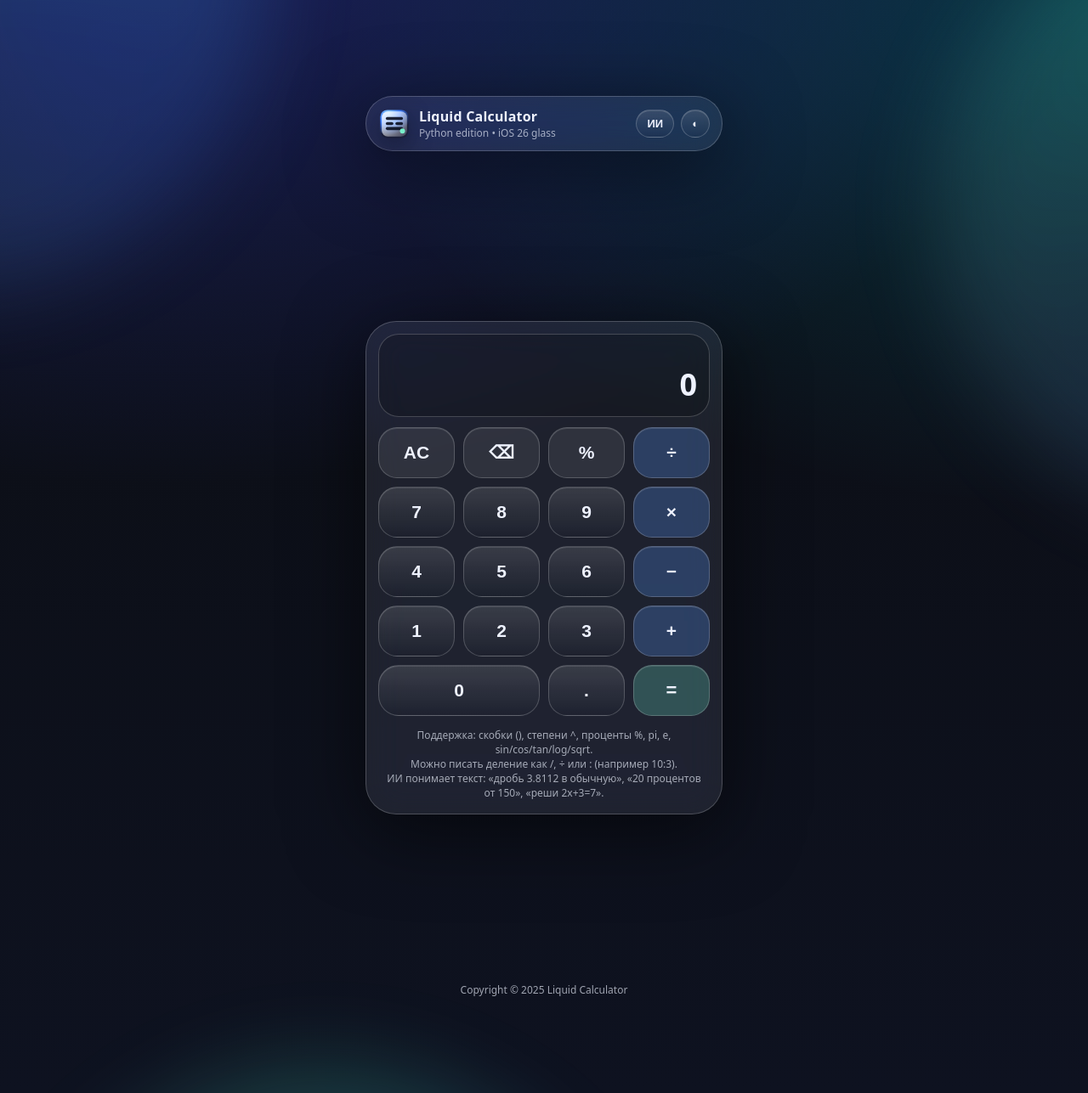
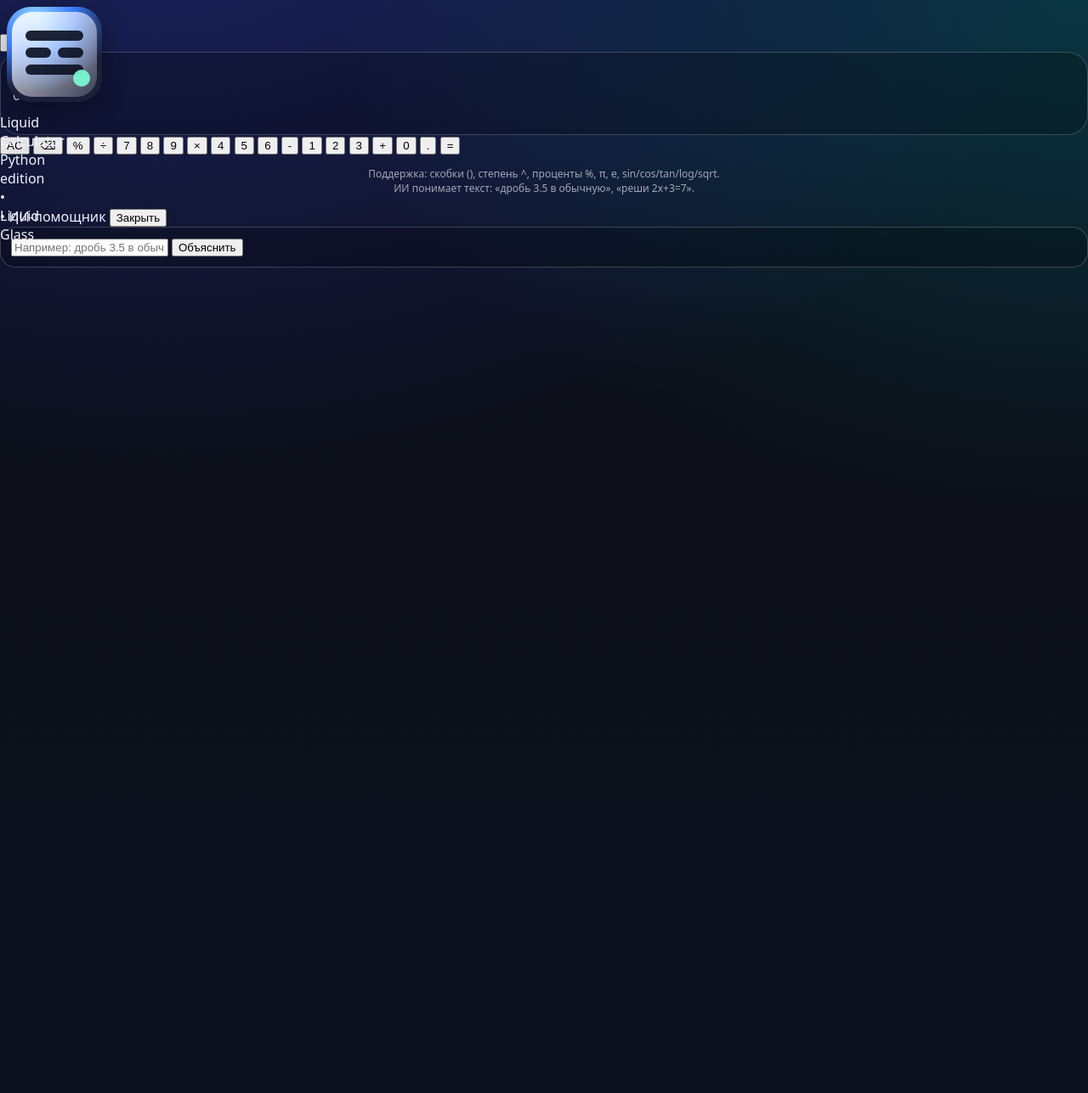
Before and after one commit to loltvics/Luqiud-Calculator, a Flask app: page / in a window 1280 px wide. Shown: the whole page at 85% size. Run offline with Flask 3, Linux system fonts and the light colour scheme.

Commit message:
Add files via upload

```diff
--- a/templates/index.html
+++ b/templates/index.html
@@ -1,4 +1,4 @@
-<!doctype html>
+<!DOCTYPE html>
 <html lang="ru">
 <head>
   <meta charset="utf-8" />
@@ -6,96 +6,82 @@
   <title>Liquid Calculator</title>
   <link rel="icon" href="/static/icon.svg" type="image/svg+xml">
   <link rel="stylesheet" href="/static/styles.css" />
+
+  <!-- 🔐 Google Verification -->
+  <meta name="google-site-verification" content="googlea0a4f5eb7ece50b3">
+
+  <!-- 📌 SEO -->
+  <meta name="description" content="Онлайн калькулятор с ИИ — объясняет решение, считает дроби, проценты, корни, уравнения, логарифмы и сложные выражения.">
+  <meta name="keywords" content="калькулятор, калькулятор онлайн, калькулятор с объяснением, калькулятор дробей, калькулятор процентов, решение уравнений, умный калькулятор, математический калькулятор">
+
+  <!-- 🎨 OpenGraph -->
+  <meta property="og:title" content="Liquid Calculator — Калькулятор с объяснением">
+  <meta property="og:description" content="Онлайн калькулятор с ИИ-помощником. Решает и объясняет.">
+  <meta property="og:type" content="website">
+  <meta property="og:url" content="https://liquid-calculator.onrender.com">
+  <meta property="og:image" content="https://i.imgur.com/Q7dA8dQ.png">
 </head>
+
 <body>
-  <div class="bg">
-    <div class="blob b1"></div>
-    <div class="blob b2"></div>
-    <div class="blob b3"></div>
-    <div class="grain"></div>
+  <div class="header-bar">
+    <div class="logo">
+      <img src="/static/icon.svg" class="logo-icon">
+      <span class="logo-text">Liquid Calculator</span>
+      <span class="sub">Python edition • Liquid Glass</span>
+    </div>
+    <div class="toggle-block">
+      <button class="toggle-ai" id="toggleAI">ИИ</button>
+      <button class="toggle-theme" id="toggleTheme"></button>
+    </div>
   </div>
 
-  <main class="wrap">
-    <header class="topbar glass">
-      <div class="brand">
-        <img src="/static/icon.svg" alt="Liquid Calculator logo" class="logo">
-        <div class="brand-text">
-          <div class="title">Liquid Calculator</div>
-          <div class="subtitle">Python edition • iOS 26 glass</div>
-        </div>
+  <main class="container">
+    <div class="calculator">
+      <div class="display" id="display">0</div>
+      <div class="buttons">
+        <button class="btn function" data-value="AC">AC</button>
+        <button class="btn function" data-value="⌫">⌫</button>
+        <button class="btn operator" data-value="%">%</button>
+        <button class="btn operator" data-value="÷">÷</button>
+
+        <button class="btn number" data-value="7">7</button>
+        <button class="btn number" data-value="8">8</button>
+        <button class="btn number" data-value="9">9</button>
+        <button class="btn operator" data-value="×">×</button>
+
+        <button class="btn number" data-value="4">4</button>
+        <button class="btn number" data-value="5">5</button>
+        <button class="btn number" data-value="6">6</button>
+        <button class="btn operator" data-value="-">-</button>
+
+        <button class="btn number" data-value="1">1</button>
+        <button class="btn number" data-value="2">2</button>
+        <button class="btn number" data-value="3">3</button>
+        <button class="btn operator" data-value="+">+</button>
+
+        <button class="btn number zero" data-value="0">0</button>
+        <button class="btn number" data-value=".">.</button>
+        <button class="btn equal" data-value="=">=</button>
       </div>
 
-      <div class="top-actions">
-        <button id="aiOpen" class="chip glass-btn" title="ИИ помощник [beta]">ИИ</button>
-        <button id="themeToggle" class="chip glass-btn" title="Сменить тему">◐</button>
+      <p class="hint">
+        Поддержка: скобки (), степень ^, проценты %, π, e, sin/cos/tan/log/sqrt. <br>
+        ИИ понимает текст: «дробь 3.5 в обычную», «реши 2x+3=7».
+      </p>
+    </div>
+
+    <div class="ai-module hidden" id="aiModule">
+      <div class="ai-header">
+        <span>• ИИ-помощник</span>
+        <button class="ai-close" id="closeAI">Закрыть</button>
       </div>
-    </header>
-
-    <section class="calc glass">
-      <div class="display">
-        <div id="history" class="history"></div>
-        <div id="expression" class="expression">0</div>
+      <div class="ai-input">
+        <input type="text" placeholder="Например: дробь 3.5 в обычную, 20% от 100" id="aiQuery">
+        <button id="aiExplain">Объяснить</button>
       </div>
-
-      <div class="keys">
-        <button class="key glass-btn soft" data-action="clear">AC</button>
-        <button class="key glass-btn soft" data-action="back">⌫</button>
-        <button class="key glass-btn soft" data-value="%">%</button>
-        <button class="key glass-btn op" data-value="÷">÷</button>
-
-        <button class="key glass-btn" data-value="7">7</button>
-        <button class="key glass-btn" data-value="8">8</button>
-        <button class="key glass-btn" data-value="9">9</button>
-        <button class="key glass-btn op" data-value="×">×</button>
-
-        <button class="key glass-btn" data-value="4">4</button>
-        <button class="key glass-btn" data-value="5">5</button>
-        <button class="key glass-btn" data-value="6">6</button>
-        <button class="key glass-btn op" data-value="−">−</button>
-
-        <button class="key glass-btn" data-value="1">1</button>
-        <button class="key glass-btn" data-value="2">2</button>
-        <button class="key glass-btn" data-value="3">3</button>
-        <button class="key glass-btn op" data-value="+">+</button>
-
-        <button class="key glass-btn span2" data-value="0">0</button>
-        <button class="key glass-btn" data-value=".">.</button>
-        <button class="key glass-btn equals" data-action="equals">=</button>
-      </div>
-
-      <div class="hint">
-        Поддержка: скобки (), степени ^, проценты %, pi, e, sin/cos/tan/log/sqrt.<br>
-        Можно писать деление как /, ÷ или : (например 10:3).<br>
-        ИИ понимает текст: «дробь 3.8112 в обычную», «20 процентов от 150», «реши 2x+3=7».
-      </div>
-    </section>
-
-    <footer class="footer">
-      Copyright © 2025 Liquid Calculator
-    </footer>
+      <div class="ai-steps" id="aiSteps"></div>
+    </div>
   </main>
-
-  <!-- AI Assistant Modal Overlay -->
-  <div id="aiOverlay" class="ai-overlay hidden" aria-hidden="true">
-    <section id="aiSheet" class="ai-sheet glass" role="dialog" aria-modal="true">
-      <div class="ai-head">
-        <div class="ai-title">
-          <div class="ai-dot"></div>
-          ИИ-помощник
-        </div>
-        <button id="aiClose" class="chip glass-btn">Закрыть</button>
-      </div>
-
-      <div class="ai-body">
-        <div class="ai-input-wrap">
-          <input id="aiInput" class="ai-input" placeholder="Например: дробь 3.8112 в обычную, 20 процентов от 150, реши 2x+3=7" />
-          <button id="aiSolve" class="ai-solve glass-btn">Объяснить</button>
-        </div>
-
-        <div id="aiOutput" class="ai-output"></div>
-      </div>
-    </section>
-  </div>
 
   <script src="/static/app.js"></script>
 </body>
```
